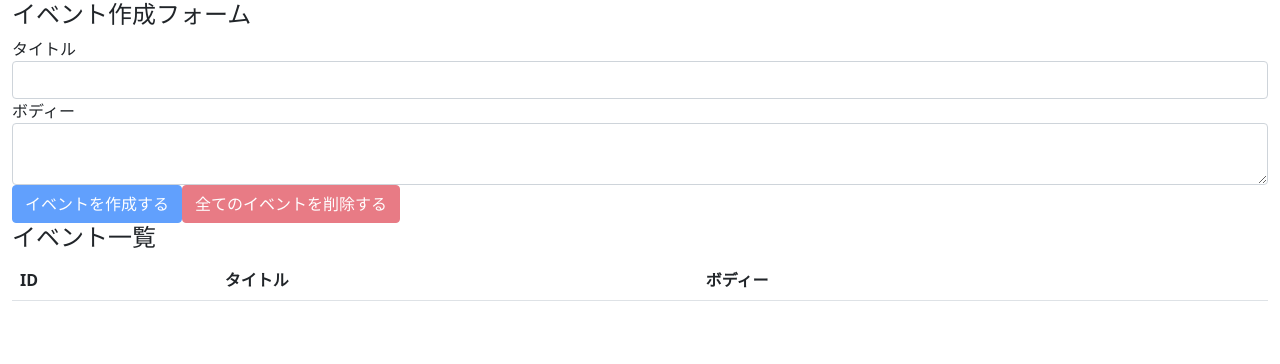
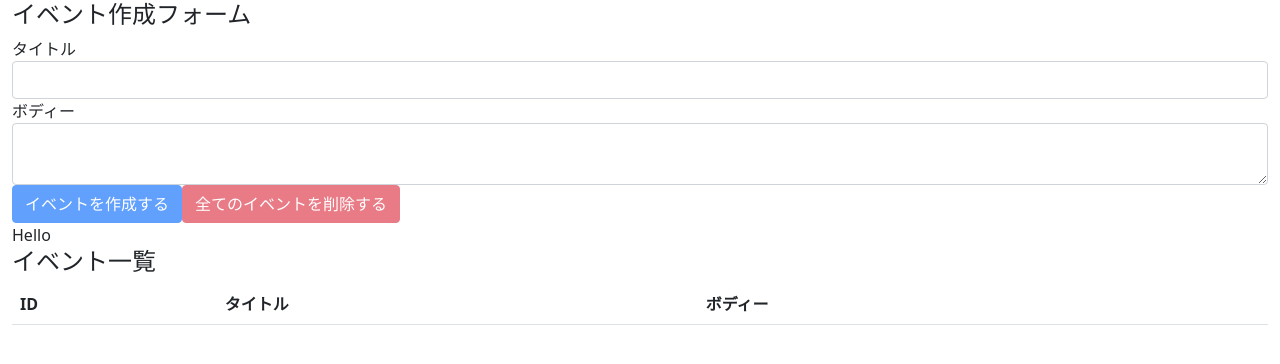
Before and after one commit to fractaaal/react-hooks-101, a React (Create React App) app: page / in a window 1280 px wide. Shown: the top 364 px of the page. Built offline with nearby package versions, Linux system fonts and the light colour scheme.

Commit message:
use useContext

```diff
--- a/src/components/App.js
+++ b/src/components/App.js
@@ -3,15 +3,20 @@
 import reducer from "../reducer/index.js";
 import EventForm from "./EventForm";
 import Events from "./Events.js";
+import AppContext from "../contexts/AppContext.js";
+
+console.log({ AppContext });
 
 const App = () => {
   const [state, dispatch] = useReducer(reducer, []);
 
   return (
-    <div className="container-fluid">
-      <EventForm state={state} dispatch={dispatch} />
-      <Events state={state} dispatch={dispatch} />
-    </div>
+    <AppContext.Provider value={"Hello"}>
+      <div className="container-fluid">
+        <EventForm state={state} dispatch={dispatch} />
+        <Events state={state} dispatch={dispatch} />
+      </div>
+    </AppContext.Provider>
   );
 };
 
--- a/src/components/Events.js
+++ b/src/components/Events.js
@@ -1,9 +1,12 @@
-import React from "react";
+import React, { useContext } from "react";
 import Event from "./Event";
+import AppContext from "../contexts/AppContext";
 
 const Events = ({ state, dispatch }) => {
+  const value = useContext(AppContext);
   return (
     <div>
+      <div>{value}</div>
       <h4>イベント一覧</h4>
       <table className="table table-hover">
         <thead>
```
